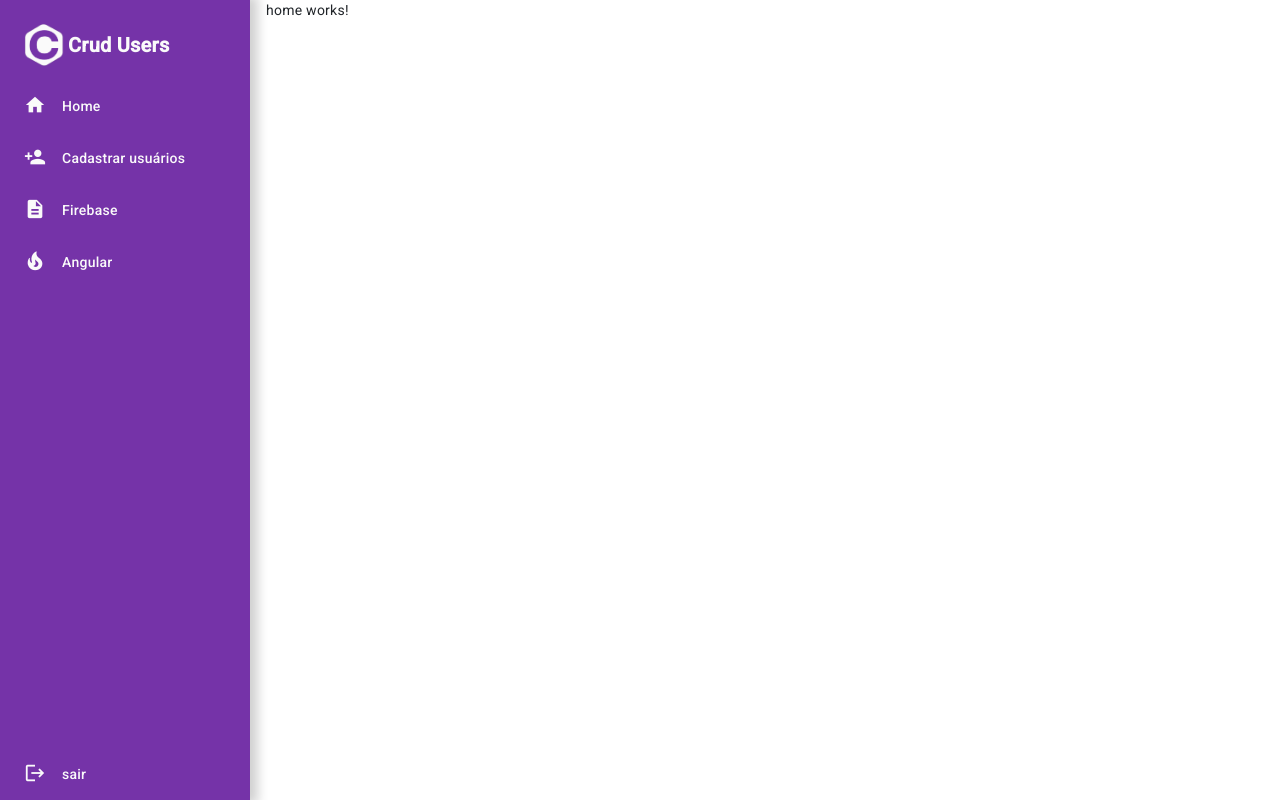
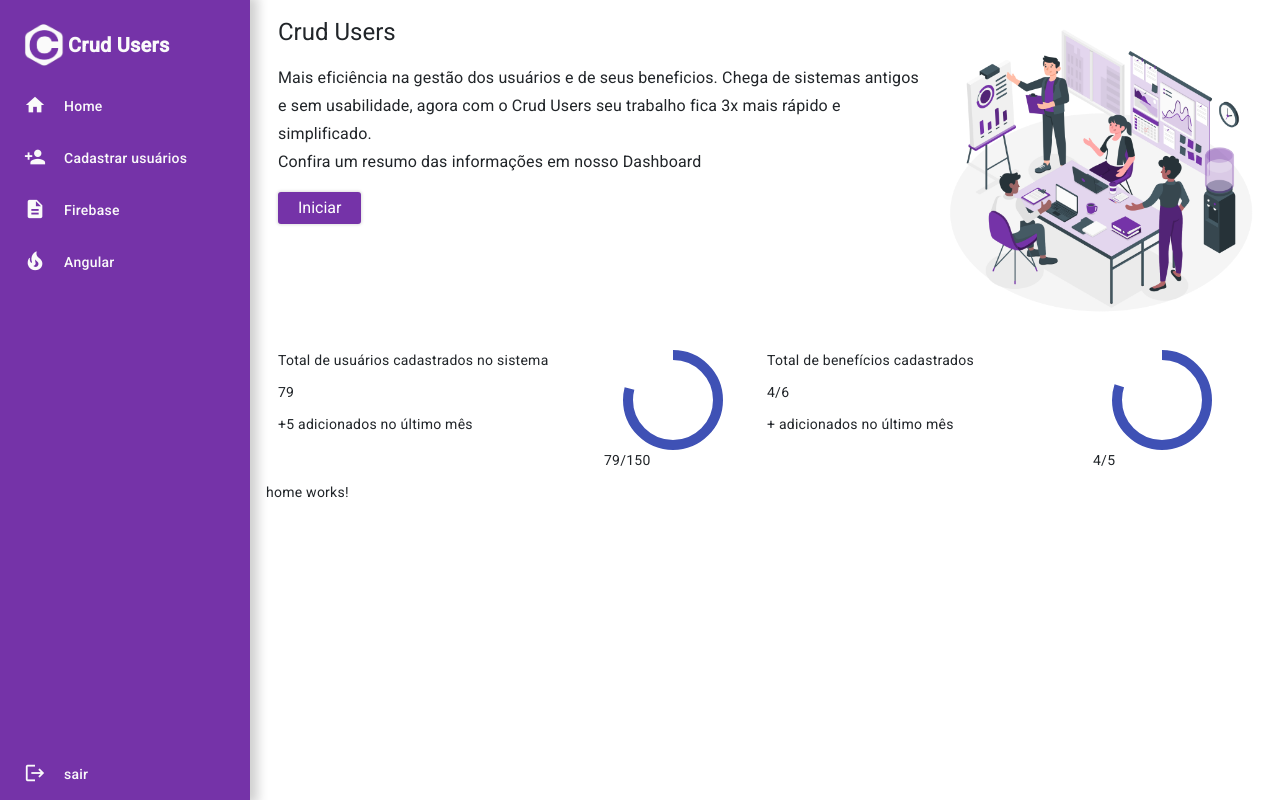
Before and after one commit to anamsilva1981/crud-usuarios, an Angular app: page /home in a window 1280 px wide. Built offline with nearby package versions, Linux system fonts and the light colour scheme.

Commit message:
feat(dashbord): adiciona layout de dashboard

```diff
--- a/src/app/app.module.ts
+++ b/src/app/app.module.ts
@@ -10,6 +10,8 @@
 import { HomeComponent } from './pages/home/home.component';
 import { MenuComponent } from './components/menu/menu.component';
 import { MatIconModule } from '@angular/material/icon';
+import {MatProgressSpinnerModule} from '@angular/material/progress-spinner';
+
 
 @NgModule({
   declarations: [
@@ -23,7 +25,8 @@
     BrowserModule,
     AppRoutingModule,
     FormsModule,
-    MatIconModule
+    MatIconModule,
+    MatProgressSpinnerModule
   ],
   providers: [
     provideAnimationsAsync()
--- a/src/app/components/menu/menu.component.css
+++ b/src/app/components/menu/menu.component.css
@@ -31,7 +31,7 @@
         transition: 0.3s linear all;
 
         mat-icon{
-            margin-right: 14px;
+            margin-right: 16px;
             font-size: 22px;
         }
 
--- a/src/app/pages/home/home.component.html
+++ b/src/app/pages/home/home.component.html
@@ -1,3 +1,66 @@
 <app-menu></app-menu>
 
+<div class="container-fluid pt-3">
+    <div class="row">
+        <!-- Lado esquerdo da tela  -->
+         <div class="col-12 gol-lg-9">
+            <div class="card-info">
+                <div class="row">
+                    <div class="col-12 col-md-8">
+                        <h1 class="titulo">Crud Users</h1>
+                        <h3 class="subtitulo">Mais eficiência na gestão dos <span>usuários</span> e de seus beneficios.
+                        Chega de sistemas antigos e sem usabilidade, agora com o <span>Crud Users</span> seu trabalho fica 3x mais rápido e simplificado. <br>
+                        Confira um resumo das informações em nosso <span>Dashboard</span></h3>
+
+                        <app-button textButton="Iniciar" routerLink="/usuarios"></app-button>
+                    </div>
+                    <div class="col-12 col-md-4">
+                        <img src="../../../assets/image/dashboard.png" alt="Imagem Dashboard" width="100%">
+                    </div>
+                </div>
+            </div>
+         </div>
+
+         <div class="row mt-4">
+            <!-- Lado esquerda da tela  -->
+            <div class="col-6">
+                 <div class="card-info">
+                     <div class="row">
+                        <div class="col-8">
+                            <p class="texto-card">Total de usuários cadastrados no sistema</p>
+                            <p class="numero-card">79</p>
+                            <p class="destaque-card">+5 adicionados no último mês</p>
+                        </div>
+                        <div class="col-4">
+                            <mat-progress-spinner class="example-margin mx-auto color-spinner" mode="determinate" value="79">
+
+                            </mat-progress-spinner>
+                            <p class="info-spinner">79/150</p>
+                        </div>
+                    </div>
+                </div>
+            </div>
+
+            <!-- Lado direita da tela  -->
+            <div class="col-6">
+                 <div class="card-info">
+                     <div class="row">
+                        <div class="col-8">
+                            <p class="texto-card">Total de benefícios cadastrados</p>
+                            <p class="numero-card">4/6</p>
+                            <p class="destaque-card">+ adicionados no último mês</p>
+                        </div>
+                        <div class="col-4">
+                            <mat-progress-spinner class="example-margin mx-auto color-spinner" mode="determinate" value="80">
+
+                            </mat-progress-spinner>
+                            <p class="info-spinner">4/5</p>
+                        </div>
+                    </div>
+                </div>
+            </div>
+        </div>
+    </div>
+</div>
+
 <p>home works!</p>
```
